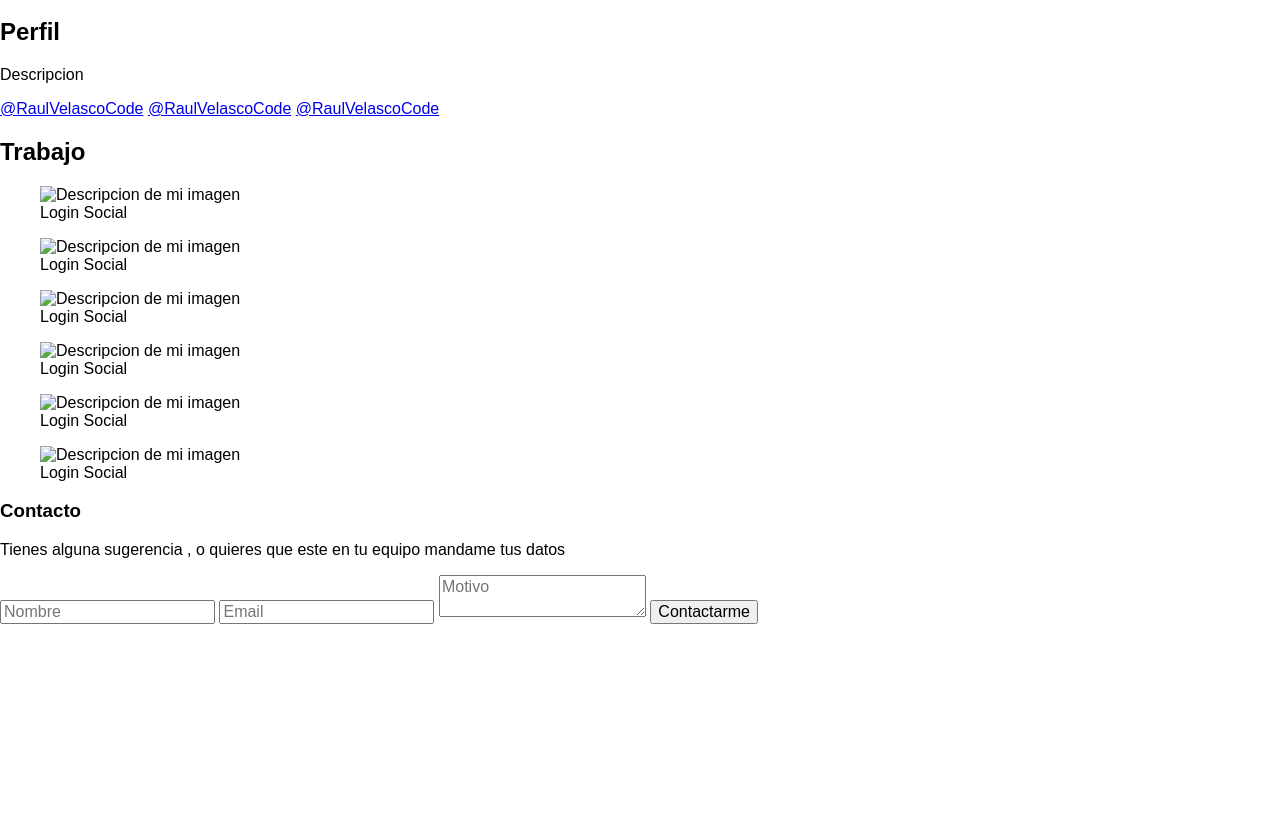
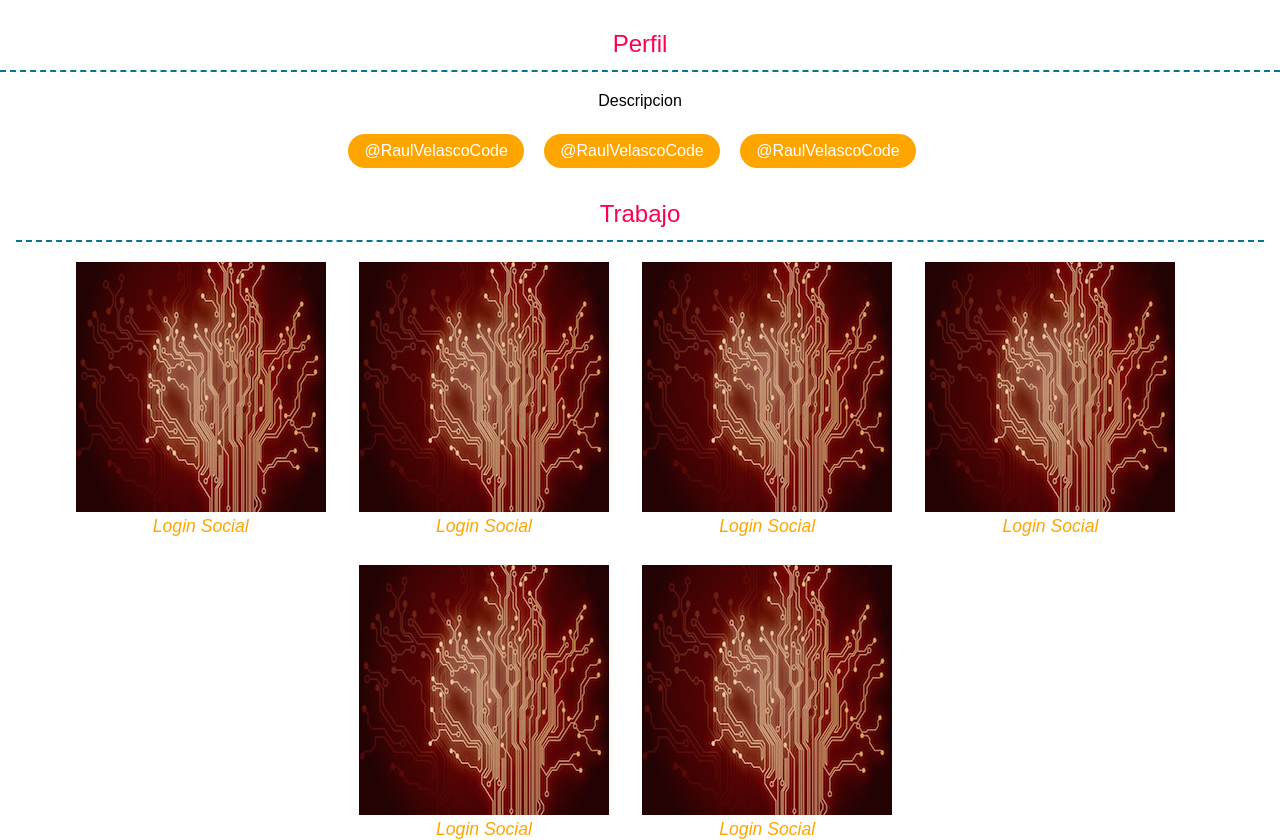
Before and after one commit to RaulVelascoArcos/PortaFolioOnlineOficial, a plain HTML site: page index.html in a window 1280 px wide. Shown: the part 322-1162 px from the top of the page. Before the commit the page ends 946 px from the top, so only its background shows below. Drawn offline with Linux system fonts and the light colour scheme.

Commit message:
Formulario
Centro el formulario.

```diff
--- a/css/estilos.css
+++ b/css/estilos.css
@@ -1,3 +1,15 @@
+/*u-title*/
+.u-title{
+	border-bottom: 2px  dashed #087590;
+	color: #FF004E;
+	font-size: 1.5em;
+	font-weight: 400;
+	text-align: center;
+	padding: .5em;
+}
+
+
+/*MainMenu*/
 .MainMenu{
 	 background: #087590;
 	 height: 3.75em;
@@ -23,6 +35,7 @@
 .MainMenu-link:hover{
 	color: white;
 }
+/*Header*/
 .Header{
 	margin-top: 3.75em;
 	background-image: url('../img/headerFondo.jpeg');
@@ -40,3 +53,74 @@
 	color: #EFEACE;
 	text-decoration: none;
 }
+.Header-link{
+	font-size: 1.5em;
+	font-weight: bold;
+}
+.Header-nombre{
+	font-size: 1.3em;
+	font-weight: 300;
+	margin: 0;
+}
+/*Profile*/
+.Profile{
+	text-align: center;
+}
+.Profile-link{
+	display: inline-block;
+	background: orange;
+	border-radius: 2em;
+	color: white;
+	text-decoration: none;
+	padding: .5em 1em;
+	margin-right: 1em;
+	margin-top: .5em;
+
+}
+/*.Work*/
+.Work{
+	margin: 1em;
+	text-align: center;
+}
+.Work-imagenContainer{
+	margin:0;
+}
+.Work-item{
+	display: inline-block;
+	margin-right: 1.8em;
+	margin-bottom: 1.8em;
+}
+.Work-description{
+	font-size: 1.1em;
+	font-style: italic;
+	color:orange;
+
+}
+/*footer*/
+.Footer{
+	background-image: url('../img/headerFondo.jpeg');
+	background-repeat: no-repeat;
+	background-position: center;
+	background-size: 100%;
+}
+.Footer-form{
+	text-align: center;
+}
+.Footer-formInput,.Footer-textarea{
+	background: white;
+	border: none;
+	display: block;
+	border-radius: 1em;
+	padding: .7em;
+	margin: 0 auto 1em;
+}
+.Footer-textarea{
+	resize:none;
+}
+.Footer-button{
+	color: white;
+	border: none;
+	background: orange;
+	padding: .6em;
+	border-radius: 2em;
+}
--- a/index.html
+++ b/index.html
@@ -33,47 +33,47 @@
 	 	<p class="Header-nombre">Raúl Velasco Arcos</p>
 	 </header>
 	 <section id="perfil" class="Profile">
-	 		<h2 class="Profile-title">Perfil</h2>
+	 		<h2 class="Profile-title u-title">Perfil</h2>
 	 		<p class="Profile-description">Descripcion </p>
 	 		<a class="Profile-link" href="http://twitter.com/RaulVelascoCode" target="_black">@RaulVelascoCode</a>
 	 		<a class="Profile-link" href="http://twitter.com/RaulVelascoCode" target="_black">@RaulVelascoCode</a>
 	 		<a class="Profile-link" href="http://twitter.com/RaulVelascoCode" target="_black">@RaulVelascoCode</a>
 	 </section>
 	 <section id="trabajo" class="Work">
-	 	<h2 class="Work-title ">Trabajo</h2>
+	 	<h2 class="Work-title u-title">Trabajo</h2>
 	 	<article class="Work-item">
 	 		<figure class="Work-imagenContainer">
-	 			<img class="Work-image" src="" alt="Descripcion de mi imagen"/>
+	 			<img class="Work-image" src="img/trabajo.jpg" alt="Descripcion de mi imagen"/>
 	 			<figcaption class="Work-description">Login Social</figcaption>
 	 		</figure>
 	 	</article>
 	 	<article class="Work-item">
 	 		<figure class="Work-imagenContainer">
-	 			<img class="Work-image" src="" alt="Descripcion de mi imagen"/>
+	 			<img class="Work-image" src="img/trabajo.jpg" alt="Descripcion de mi imagen"/>
 	 			<figcaption class="Work-description">Login Social</figcaption>
 	 		</figure>
 	 	</article>
 	 	<article class="Work-item">
 	 		<figure class="Work-imagenContainer">
-	 			<img class="Work-image" src="" alt="Descripcion de mi imagen"/>
+	 			<img class="Work-image" src="img/trabajo.jpg" alt="Descripcion de mi imagen"/>
 	 			<figcaption class="Work-description">Login Social</figcaption>
 	 		</figure>
 	 	</article>
 	 	<article class="Work-item">
 	 		<figure class="Work-imagenContainer">
-	 			<img class="Work-image" src="" alt="Descripcion de mi imagen"/>
+	 			<img class="Work-image" src="img/trabajo.jpg" alt="Descripcion de mi imagen"/>
 	 			<figcaption class="Work-description">Login Social</figcaption>
 	 		</figure>
 	 	</article>
 	 	<article class="Work-item">
 	 		<figure class="Work-imagenContainer">
-	 			<img class="Work-image" src="" alt="Descripcion de mi imagen"/>
+	 			<img class="Work-image" src="img/trabajo.jpg" alt="Descripcion de mi imagen"/>
 	 			<figcaption class="Work-description">Login Social</figcaption>
 	 		</figure>
 	 	</article>
 	 	<article class="Work-item">
 	 		<figure class="Work-imagenContainer">
-	 			<img class="Work-image" src="" alt="Descripcion de mi imagen"/>
+	 			<img class="Work-image" src="img/trabajo.jpg" alt="Descripcion de mi imagen"/>
 	 			<figcaption class="Work-description">Login Social</figcaption>
 	 		</figure>
 	 	</article>
```
Also changed, not shown: css/normalize.css, img/trabajo.jpg (added).
